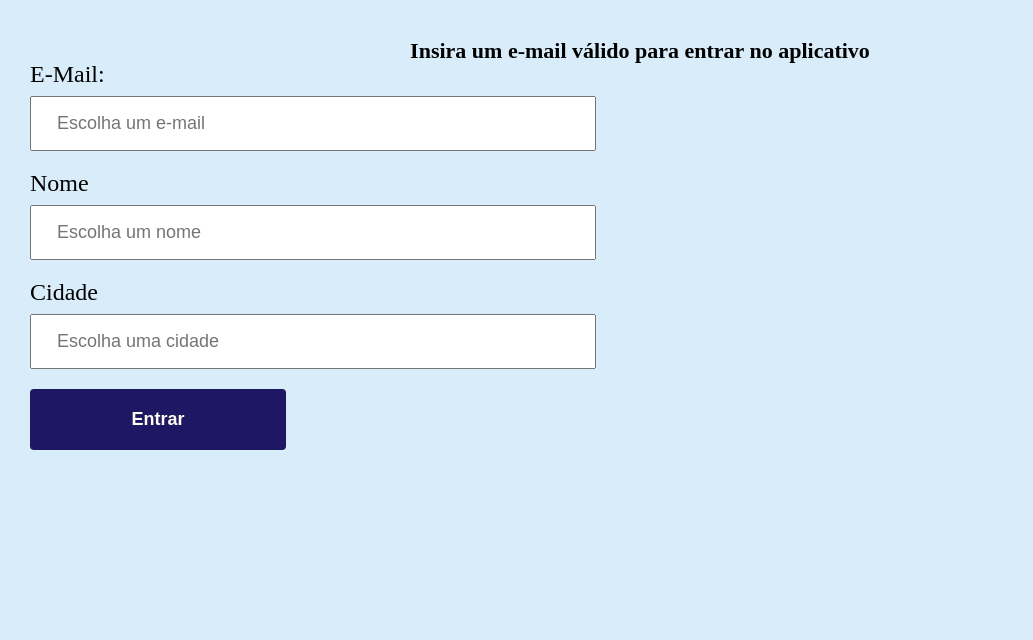
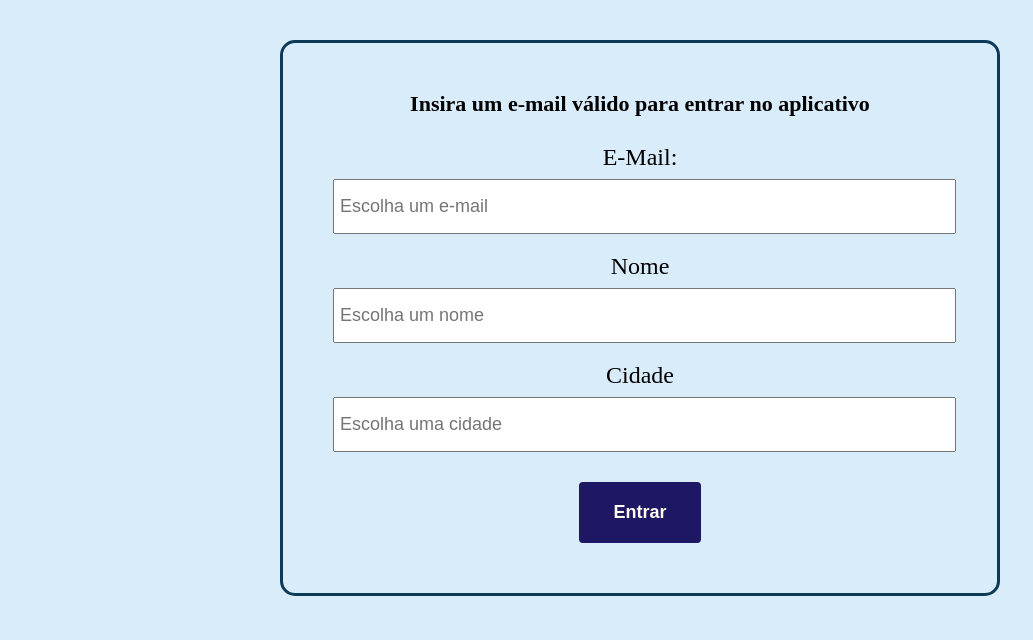
Before and after one commit to joaogui745/WebChat, a Flask app: page / in a window 1280 px wide; the page is wider, and only the part inside the window is pictured. Shown: the part 160-800 px from the top of that part, without its empty margins (0-1033 px from the left). Run offline with Flask 3, Linux system fonts and the light colour scheme; some libraries are stand-ins or nearby versions.

Commit message:
novo css login

```diff
--- a/static/styles.css
+++ b/static/styles.css
@@ -17,29 +17,40 @@ header{
     position: relative;
     width: 1440px;
 }
+.email-form{
+    box-sizing: border-box;
+    border-color: rgb(12, 59, 87);
+    border-width: 3px;
+    border-style: solid;
+    border-radius: 15px;
+    position: relative;
+    width: 720px;
+    margin: 40px auto;
+    padding: 50px 50px;
+    text-align: center;
+}
 .titulo-principal{
     text-align: center;
     font-size: 22px;
     font-weight: bold;
+    margin-bottom: 30px;
 }
-.email-form{
-    margin: 40px 0;
-
-}
-.input-padrao{
-    display: block;
-    margin: 0 30px 20px;
-    padding: 15px 25px;
-    width: 40%;
-    font-size: 18px;
+.email-form div{
 }
 .email-form label{
     display: block;
     font-size: 24px;
-    margin: 0 30px 10px;
+    margin: 20px 30px 10px;
+}
+.input-padrao{
+    display: block;
+    margin: 0px 0px;
+    padding: 15px 0px 15px 5px;
+    width: 100%;
+    font-size: 18px;
 }
 .create-btn{
-    margin: 0 30px 10px;
+    margin: 30px 0 0;
     width: 20%;
     padding: 20px 0;
     background: #1e1763;
--- a/templates/login.html
+++ b/templates/login.html
@@ -6,7 +6,7 @@
 </header>
 <form method="post" class="email-form">
   <h2 class="titulo-principal">Insira um e-mail válido para entrar no aplicativo</h2>
-  <div>
+  <div form-centralizado>
     <label >E-Mail:</label>
     <input
       class="input-padrao"
```
